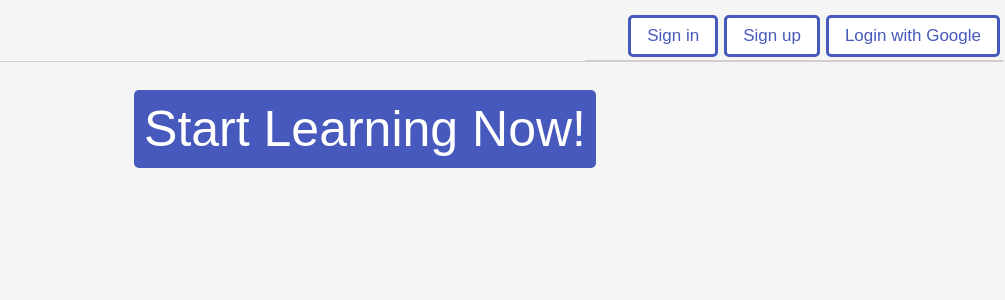
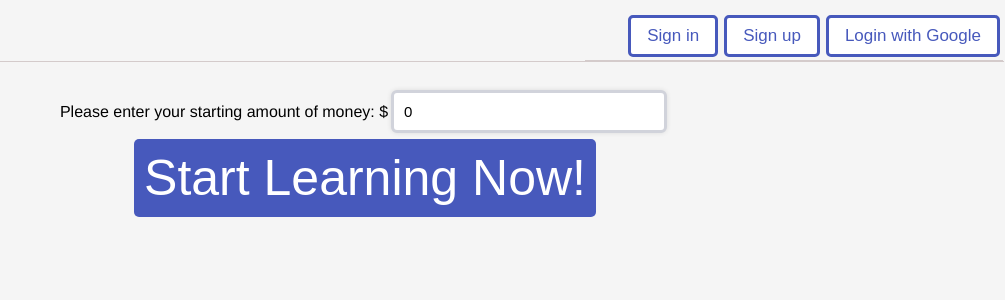
Before and after one commit to danf8/investapp-frontend, a React (Create React App) app: page /form in a window 1280 px wide. Shown: the top 300 px of the page, without its empty margins (275-1280 px from the left). Built offline with nearby package versions, Linux system fonts and the light colour scheme; no server answers.

Commit message:
wip: update user form signup

```diff
--- a/src/pages/Form.js
+++ b/src/pages/Form.js
@@ -1,72 +1,54 @@
-// import { useState } from 'react';
+import { useState } from 'react';
 import '../Css/Form.css'
 import { useNavigate } from 'react-router-dom';
 
   const Form = (props) => {
   const navigate = useNavigate();
 
-    // const [newUser, setNewUser] = useState(false);
-    // const [notNewUser, setNotNewUser] = useState(false);
+  const [startValue, setStartValue] = useState({
+    ownedStocks: [],
+    currentMoney: 0,
+  })
 
-    // const handleNewUserChange = (event) => {
-      //   setNewUser(event.target.checked);
-      // };
-
-      // const handleNotNewUserChange = (event) => {
-        //   setNotNewUser(event.target.checked);
-        // };
+  const handleFormChange = (event) => {
+    setStartValue((prevState) => ({
+      ...prevState,
+       ownedStocks: [],
+      [event.target.name]: parseInt([event.target.value]),
+    }));
+  };
 
   const handleSubmit = async (event) => {
     event.preventDefault();
-          // if(newUser) {
-            //redirect new user here
-      await updateNewUser([], 100000, props.user.uid);
-      // window.location.href = '/stocks';
+    updateNewUser(startValue);
     navigate('/stocks', {replace: true});
-      // } else if(notNewUser) {
-        // Redirect registered user here
-        // window.location.href = '/stocks';
-        // } else {
-          //   alert('You must select an option to continue.')
-          // }
   };
 
-        const updateNewUser = async(ownedStocks, currentMoney, uid) => {
+  // used to set users current money on db
+  const updateNewUser = async(currentMoney) => {
     try {
       if (props.user) {
         const token = await props.user.getIdToken();
-        await fetch(props.API_URL+  'users', {
+        await fetch(props.API_URL +  'users', {
         method: 'POST',
         headers: {
           'Content-Type': 'Application/json',
           'Authorization': 'Bearer ' + token
         },
-          body: JSON.stringify({ownedStocks, currentMoney: 10000, uid}) // empty object for now
-        })
-        .catch((error) => {
-          console.error(error);
+        body: JSON.stringify(currentMoney)
         });
       }
-    } catch (error) {
+    } catch(error) {
       console.error(error);
     }
-  }
+  };
 
   return (
     <form id='Form' onSubmit={handleSubmit}>
-      {/* <label>
-        <h1>Is this your first time logging onto this website?</h1>
-        This is my first time logging onto this website:
-        <input type="checkbox" name="newUser" checked={newUser} onChange={handleNewUserChange}></input>
-      </label><br/><br/>
-      <label>
-        This is NOT my first time logging onto this website:
-        <input type="checkbox" name="notNewUser" checked={notNewUser} onChange={handleNotNewUserChange}></input>
-      </label><br/><br/> */}
-      {/* <h1>Click here to continue</h1> */}
+      <label>Please enter your starting amount of money: $<input type="number" name="currentMoney" value={startValue.currentMoney} onChange={handleFormChange} id="" /></label>
       <button id='Formbtn' type="submit">Start Learning Now!</button>
     </form>
   );
-}
+};
 
 export default Form;
```
Lines whose indentation alone changed are shown as unchanged.
